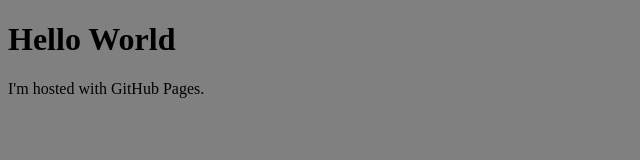
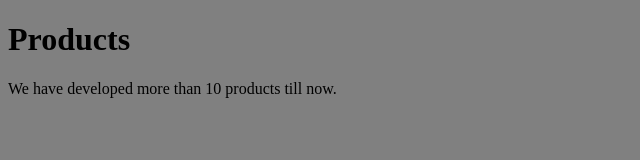
Before and after one commit to nickctomlin/nickctomlin.github.io, a plain HTML site: page index.html in a window 1280 px wide. Shown: the whole page, without its empty margins (0-640 px from the left). Drawn offline with Linux system fonts and the light colour scheme.

Commit message:
Update index.html

```diff
--- a/index.html
+++ b/index.html
@@ -1,10 +1,10 @@
 <!DOCTYPE html>
 <html>
-<head>
+   <head>
       <title>HTML Backgorund Color</title>
    </head>
    <body style="background-color:grey;">
-<h1>Hello World</h1>
-<p>I'm hosted with GitHub Pages.</p>
-</body>
+      <h1>Products</h1>
+      <p>We have developed more than 10 products till now.</p>
+   </body>
 </html>
```
